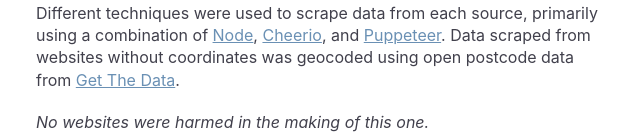
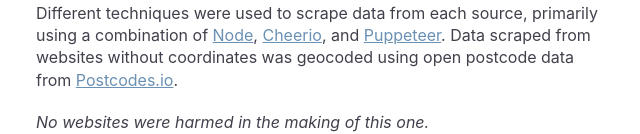
Before and after one commit to i-like-robots/middleclassmap.co.uk, a website: page website/about.html in a window 1280 px wide. Shown: the part 821-955 px from the top of the page, 316-956 px from the left. Drawn offline with Linux system fonts and the light colour scheme.

Commit message:
Replace references to Get The Data with Postcodes.io

```diff
--- a/website/about.html
+++ b/website/about.html
@@ -124,8 +124,8 @@
         <a href="https://www.npmjs.com/package/puppeteer" target="_blank" rel="noopener"
           >Puppeteer</a
         >. Data scraped from websites without coordinates was geocoded using open postcode data from
-        <a href="https://www.getthedata.com/open-postcode-geo" target="_blank" rel="noopener"
-          >Get The Data</a
+        <a href="https://postcodes.io/" target="_blank" rel="noopener"
+          >Postcodes.io</a
         >.
       </p>
       <p><em>No websites were harmed in the making of this one.</em></p>
```
Also changed, not shown: readme.md.
